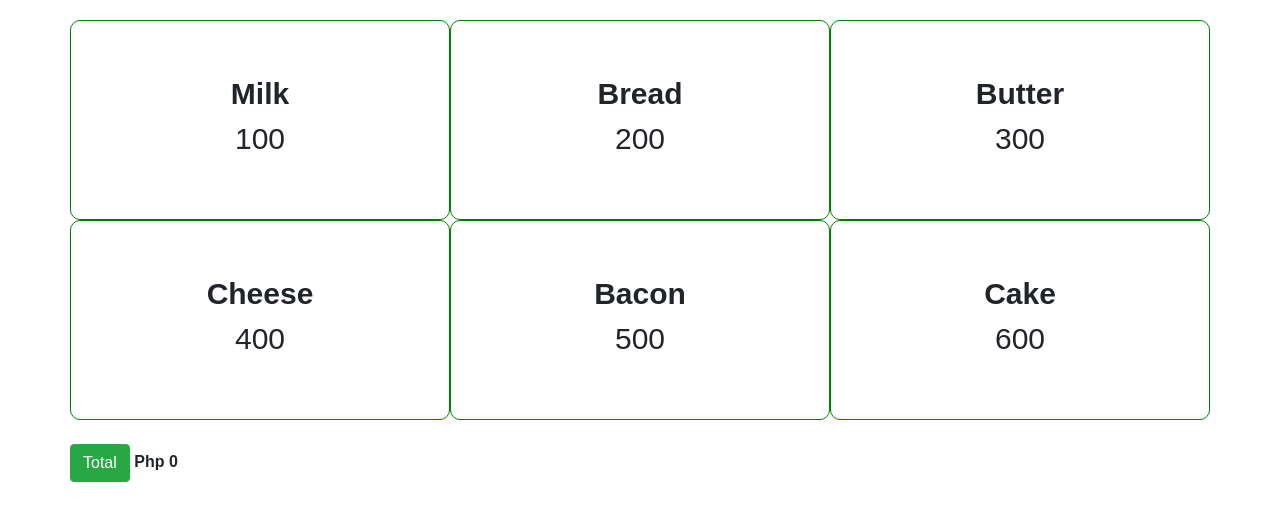
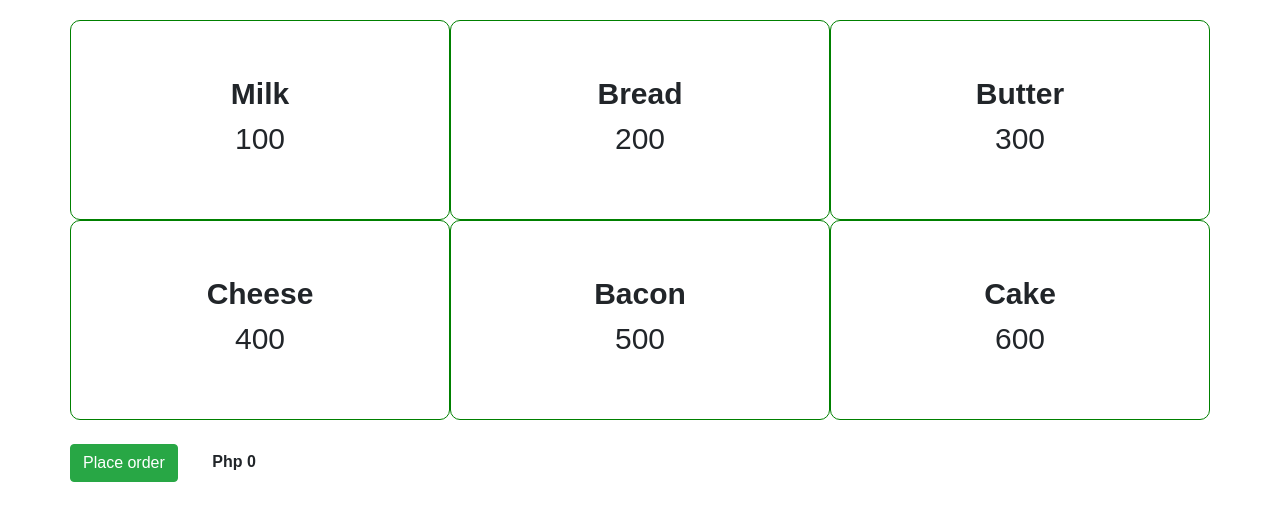
Before and after one commit to obikanubi/react_pos, a React (Create React App) app: page / in a window 1280 px wide. Shown: the top 520 px of the page. Built offline with nearby package versions, Linux system fonts and the light colour scheme.

Commit message:
changed total button to place order button and added margin-left

```diff
--- a/src/App.css
+++ b/src/App.css
@@ -39,6 +39,9 @@ body {
 .app-order strong {
   padding-left: 50px;
 }
+#total {
+  margin-left: 30px;
+}
 @media (max-width: 770px){
   .app-order strong {
     padding-left: 50px;
--- a/src/components/total.js
+++ b/src/components/total.js
@@ -9,7 +9,7 @@ class Total extends Component {
       <div className="row">
         <div className="app-total">
           <br />
-          <button className="btn btn-success" onClick={this.total.bind(this)}>Total</button> <strong>Php {this.props.total}</strong>
+          <button className="btn btn-success" onClick={this.total.bind(this)}>Place order</button> <strong id="total">Php {this.props.total}</strong>
         </div>
       </div>
     );
```
